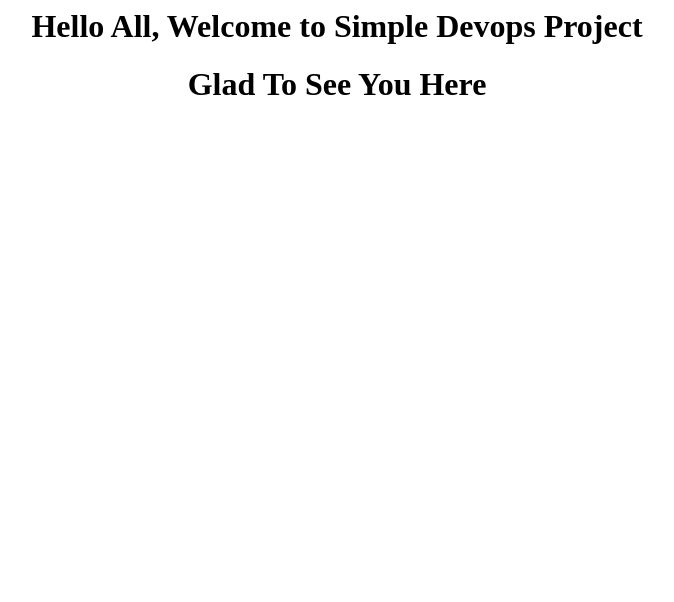
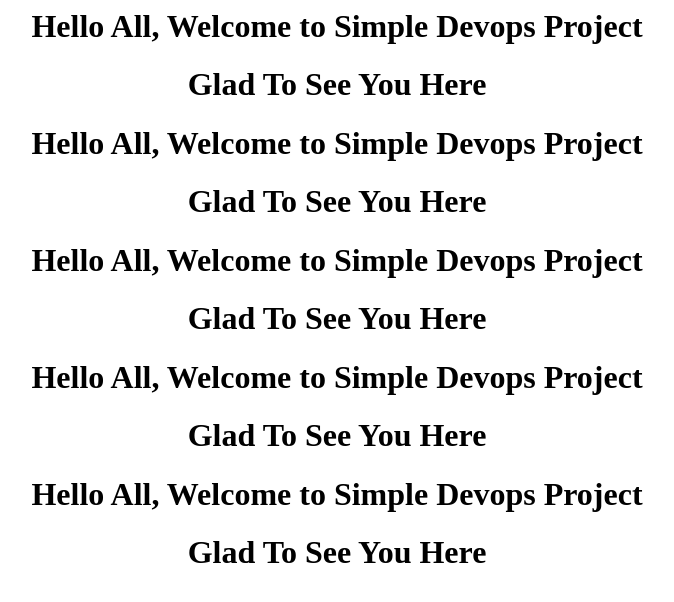
Before and after one commit to satish7498/vaishnav, a plain HTML site: page index.html in a window 1280 px wide. Shown: the whole page, without its empty margins (303-977 px from the left). Drawn offline with Linux system fonts and the light colour scheme.

Commit message:
Update index.html
2nd commit

```diff
--- a/index.html
+++ b/index.html
@@ -1,3 +1,19 @@
 <h1 style="text-align: center;"><strong>Hello All, Welcome to Simple Devops Project</strong></h1>
 
 <h1 style="text-align: center;"><strong>Glad To See You Here</strong></h1>
+
+<h1 style="text-align: center;"><strong>Hello All, Welcome to Simple Devops Project</strong></h1>
+
+<h1 style="text-align: center;"><strong>Glad To See You Here</strong></h1>
+
+<h1 style="text-align: center;"><strong>Hello All, Welcome to Simple Devops Project</strong></h1>
+
+<h1 style="text-align: center;"><strong>Glad To See You Here</strong></h1>
+
+<h1 style="text-align: center;"><strong>Hello All, Welcome to Simple Devops Project</strong></h1>
+
+<h1 style="text-align: center;"><strong>Glad To See You Here</strong></h1>
+
+<h1 style="text-align: center;"><strong>Hello All, Welcome to Simple Devops Project</strong></h1>
+
+<h1 style="text-align: center;"><strong>Glad To See You Here</strong></h1>
```
